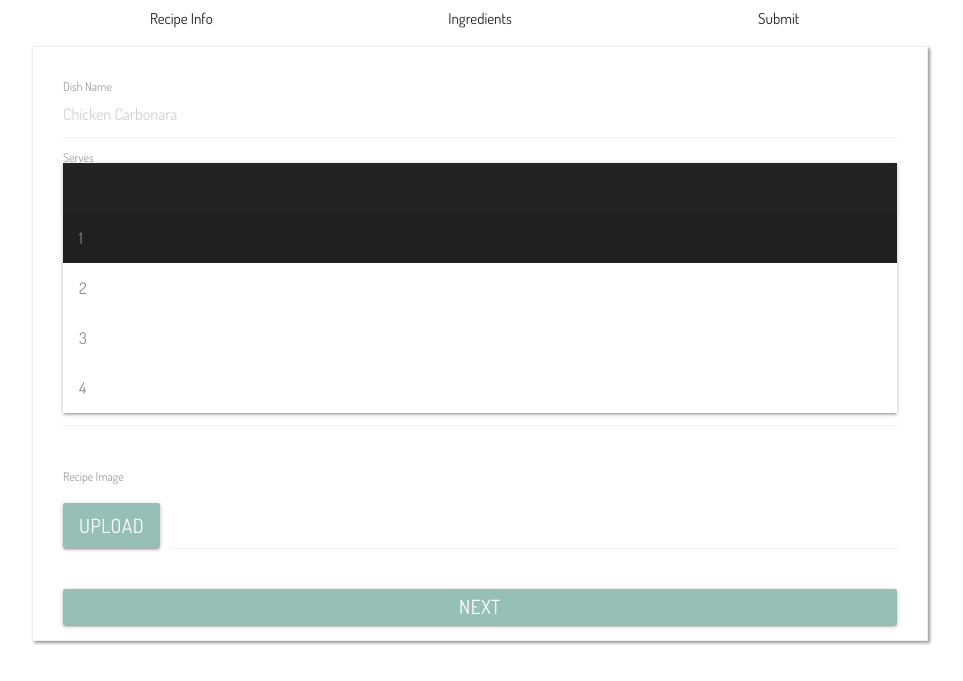
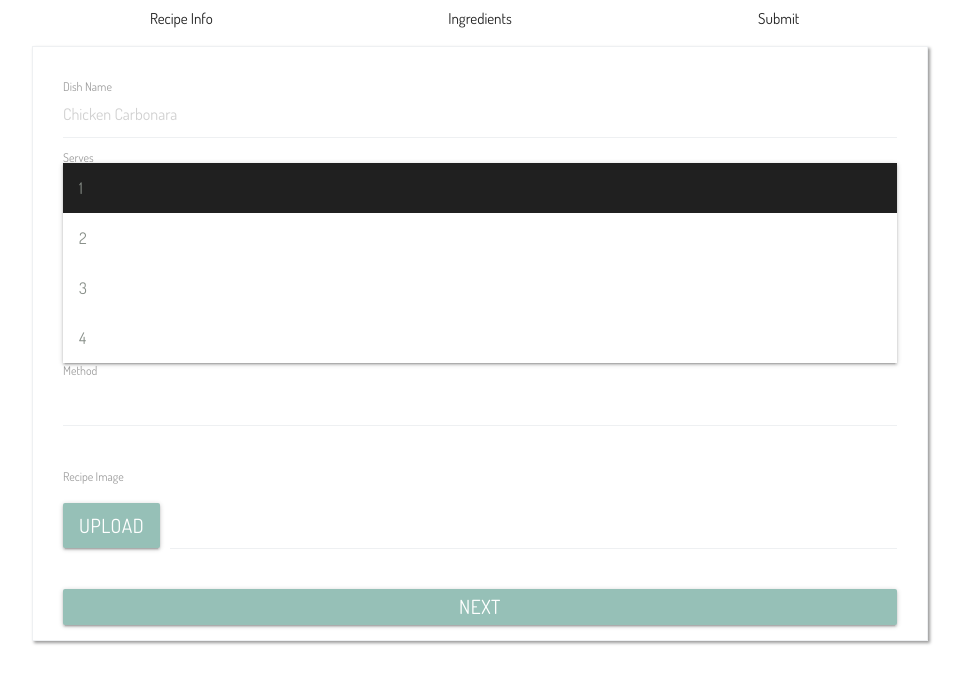
Before and after one commit to Code-Institute-Submissions/mdenoronha-milestone-project-4, a Flask app: page /add-recipe/info in a window 1280 px wide, after a click that opens the changed part. Shown: the part 247-928 px from the top of the page, without its empty margins (160-1123 px from the left). Run offline with Flask 2, Linux system fonts and the light colour scheme; a user stored in the database is signed in; some libraries are stand-ins or nearby versions.

Commit message:
Hide empty dropdown option on add/update recipe info page

```diff
--- a/static/css/style.css
+++ b/static/css/style.css
@@ -107,7 +107,7 @@ nav ul a:hover {
     opacity: 0.7;
 }
 
-/*Not working*/
+/*Not working Page */
 
 .dropdown-content {
     background-color: #232323;
@@ -386,7 +386,7 @@ li.dropdown-header {
 }
 
 
-/*Recipe page*/
+/*Recipe page Page */
 
 .material-icons.recipe-red {
     background-color: #725752;
@@ -488,7 +488,7 @@ li.dropdown-header {
     }
 }
 
-/*Search page*/
+/*Search page Page */
 
 @media only screen and (max-width: 600px) {
     .search-page.container {
@@ -917,6 +917,10 @@ input[type=text]:not(.browser-default).search-page-search {
     background-color: #eee;
 }
 
+ul > li.disabled {
+    display: none !important;
+}
+
 .stage-tracker a:disabled {
     cursor: inherit;
 }
@@ -1025,7 +1029,7 @@ input[type=text]:not(.browser-default).search-page-search {
     justify-content: space-evenly;
 }
 
-/*Update Recipe*/
+/*Update Recipe Page */
 
 .add-recipe-container .change-recipe-image.btn {
     margin: 0;
```
